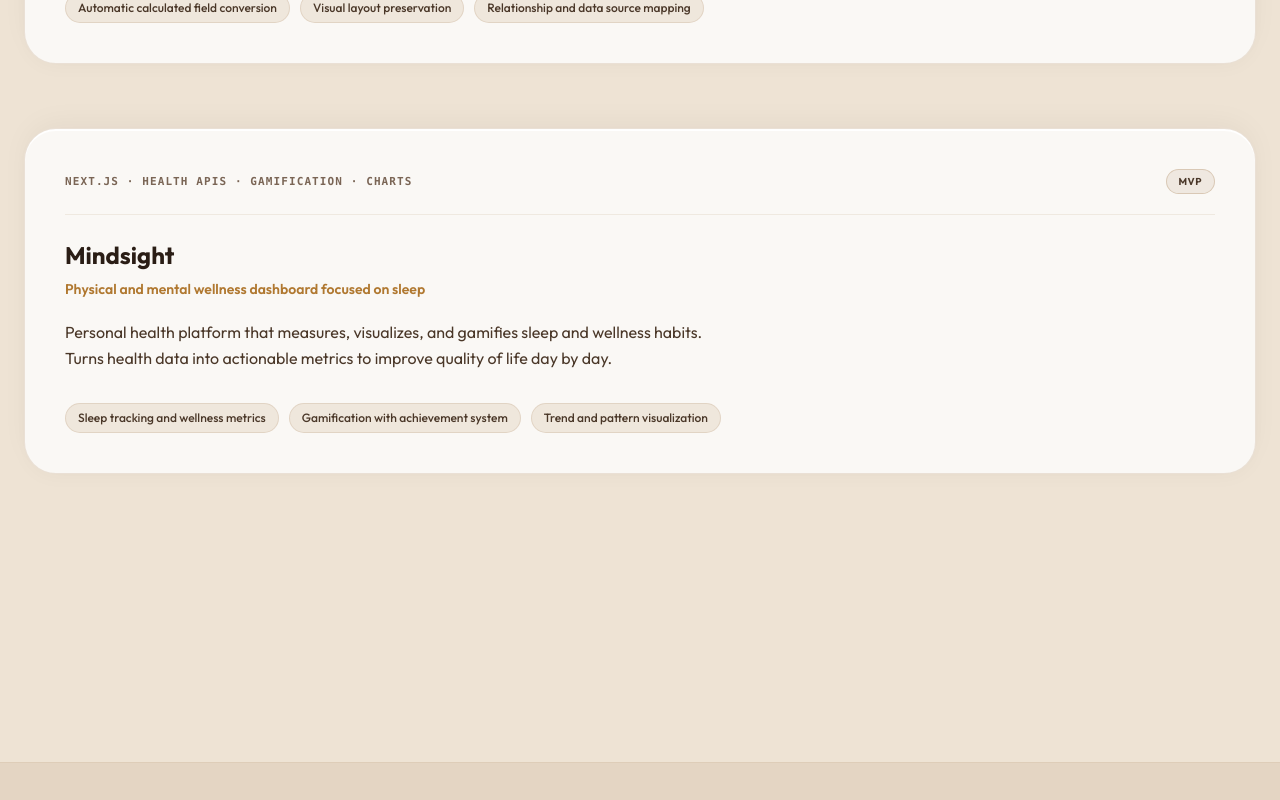
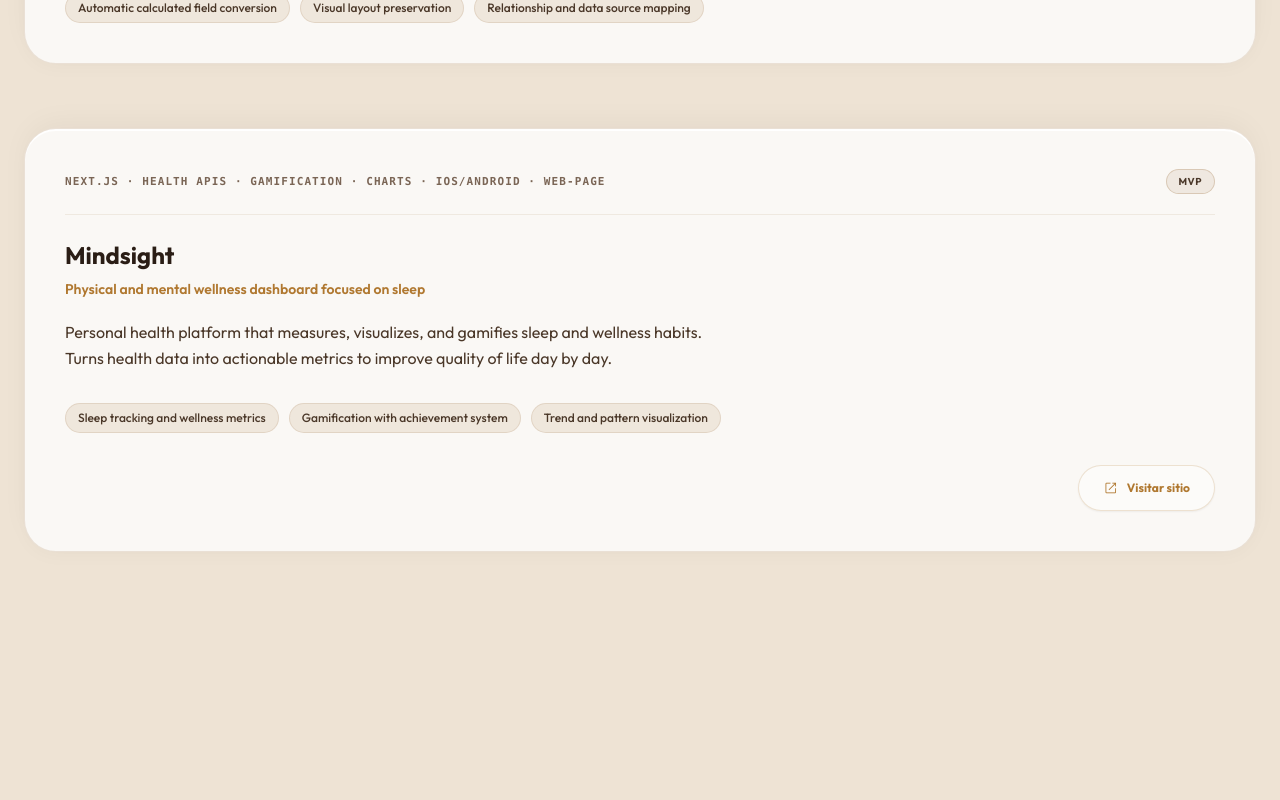
Before and after one commit to bolmer/MCH-Landing, a Next.js app: page / in a window 1280 px wide. Shown: the part 4200-5000 px from the top of the page. Built offline with nearby package versions, Linux system fonts and the light colour scheme; no server answers.

Commit message:
feat: añadir link a Mindsight y actualizar stack tecnológico de la tarjeta

```diff
--- a/app/i18n/translations.ts
+++ b/app/i18n/translations.ts
@@ -18,6 +18,7 @@
 	summary: string;
 	techContext: string;
 	capabilities: string[];
+	link?: string;
 }
 
 export interface Translations {
@@ -229,12 +230,13 @@
 						"Dashboard de bienestar físico y mental con foco en el sueño",
 					summary:
 						"Plataforma de salud personal que mide, visualiza y gamifica hábitos de sueño y bienestar. Convierte datos de salud en métricas accionables para mejorar la calidad de vida día a día.",
-					techContext: "Next.js · Health APIs · Gamification · Charts",
+					techContext: "Next.js · Health APIs · Gamification · Charts · iOS/Android · WEB-Page",
 					capabilities: [
 						"Tracking de sueño y métricas de bienestar",
-						"Gamificación con sistema de logros",
+						"Gamification con sistema de logros",
 						"Visualización de tendencias y patrones",
 					],
+					link: "https://www.mindsight.cl/",
 				},
 			],
 		},
@@ -419,12 +421,13 @@
 						"Physical and mental wellness dashboard focused on sleep",
 					summary:
 						"Personal health platform that measures, visualizes, and gamifies sleep and wellness habits. Turns health data into actionable metrics to improve quality of life day by day.",
-					techContext: "Next.js · Health APIs · Gamification · Charts",
+					techContext: "Next.js · Health APIs · Gamification · Charts · iOS/Android · WEB-Page",
 					capabilities: [
 						"Sleep tracking and wellness metrics",
 						"Gamification with achievement system",
 						"Trend and pattern visualization",
 					],
+					link: "https://www.mindsight.cl/",
 				},
 			],
 		},
--- a/app/page.tsx
+++ b/app/page.tsx
@@ -481,6 +481,20 @@
 					</li>
 				))}
 			</ul>
+
+			{product.link && (
+				<div className="mt-8 flex justify-end">
+					<a
+						href={product.link}
+						target="_blank"
+						rel="noopener noreferrer"
+						className="inline-flex items-center gap-2 rounded-full border border-crust-golden/20 bg-white/40 px-6 py-2.5 text-xs font-bold text-crust-golden shadow-sm transition-all hover:bg-crust-golden hover:text-white active:scale-95"
+					>
+						<span className="material-icon-inline !text-base">open_in_new</span>
+						{product.name === "Mindsight" || product.name === "Mindsight" ? "Visitar sitio" : "View Project"}
+					</a>
+				</div>
+			)}
 		</div>
 	);
 }
```
